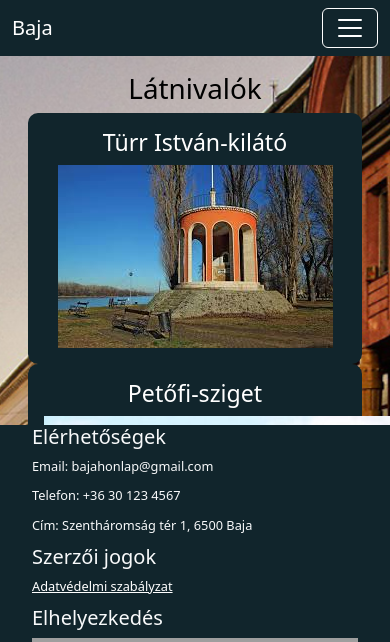
After one commit to TothMilan2/Bajahonlap, a PHP site: page /latnivalok.html in a window 390 px wide; the page is wider, and only the part inside the window is pictured. The commit adds this page. Shown: the top 642 px of that part. Run offline with PHP 8.4, Linux system fonts and the light colour scheme; grey boxes are pictures that could not be loaded.

Commit message:
BJ-33 latnivalok oldal hatter, kepek

```diff
--- /dev/null
+++ b/tablet/latnivalok.html
@@ -0,0 +1,183 @@
+<!DOCTYPE html>
+<html lang="hu">
+<head>
+    <meta charset="UTF-8">
+    <meta name="viewport" content="width=device-width, initial-scale=1.0">
+    <title>Főoldal</title>
+    <link href="https://cdn.jsdelivr.net/npm/bootstrap@5.3.8/dist/css/bootstrap.min.css" rel="stylesheet" integrity="sha384-sRIl4kxILFvY47J16cr9ZwB07vP4J8+LH7qKQnuqkuIAvNWLzeN8tE5YBujZqJLB" crossorigin="anonymous">
+    <link rel="stylesheet" href="style.css">
+</head>
+<body id="latnivalok_hatter">
+  <header>
+    <nav class="navbar" style="background-color: #11252C;">
+      <div class="container-fluid">
+
+        <a class="navbar-brand" href="#" style="color:white;">Baja</a>
+        <button class="navbar-toggler d-lg-none" type="button" data-bs-toggle="offcanvas" data-bs-target="#offcanvasNavbar"
+          aria-controls="offcanvasNavbar" aria-label="Toggle navigation">
+          <span class="navbar-toggler-icon"></span>
+        </button>
+
+
+      <ul class="navbar-nav d-none d-lg-flex flex-row ms-auto align-items-center">
+              <li class="nav-item">
+                  <form class="d-flex" role="search">
+                    <input class="form-control me-2" type="search" placeholder="Search" aria-label="Search"/>
+                    <button class="btn btn-secondary" type="submit" style="margin: 0 1rem 0 0;">Search</button>
+                  </form>
+              </li>
+              <li class="nav-item me-3">
+                  <a class="nav-link active" aria-current="page" href="#" style="color:white;">Látnivalók</a>
+              </li>
+              <li class="nav-item me-3">
+                  <a class="nav-link" href="#" style="color:white;">Ajánlatok</a>
+              </li>
+              <li class="nav-item me-3">
+                  <a class="nav-link" href="#" style="color:white;">Eseménynaptár</a>
+              </li>
+      </ul>
+
+
+      <div class="offcanvas offcanvas-end" tabindex="-1" id="offcanvasNavbar" aria-labelledby="offcanvasNavbarLabel"
+        style="background-color:#11252C; color:white; width:300px;">
+        <div class="offcanvas-header">
+          <h5 class="offcanvas-title" id="offcanvasNavbarLabel">Baja</h5>
+          <button type="button" class="btn-close btn-close-white" data-bs-dismiss="offcanvas" aria-label="Close"></button>
+        </div>
+        <div class="offcanvas-body">
+          <ul class="navbar-nav justify-content-end flex-grow-1 pe-3">
+            <li class="nav-item">
+              <a class="nav-link active" aria-current="page" href="#" style="color:white;">Látnivalók</a>
+            </li>
+            <li class="nav-item">
+              <a class="nav-link" href="#" style="color:white;">Ajánlatok</a>
+            </li>
+            <li class="nav-item">
+              <a class="nav-link" href="#" style="color:white;">Eseménynaptár</a>
+            </li>
+          </ul>
+          <form class="d-flex mt-3" role="search">
+            <input class="form-control me-2" type="search" placeholder="Search" aria-label="Search"/>
+            <button class="btn btn-secondary" type="submit">Search</button>
+          </form>
+        </div>
+      </div>
+
+    </div>
+  </nav>
+
+
+
+</header>
+
+
+<main id="latnivalok_main">
+    <div class="container-fluid">
+        <div class="row">
+            <div class="col-12">
+                <h1>Látnivalók</h1>
+            </div>
+        </div>
+    </div>
+    <div class="container">
+        <div class="row">
+            <div class="col-xs-12 col-sm-12 col-md-6 col-lg-6 col-xl-4 col-xxl-4">
+                <div id="latnivalok_box1">
+                    <h3>Türr István-kilátó</h3>
+                    <img src="img/turrkilato.jfif" alt="">
+                </div>
+            </div>
+            <div class="col-xs-12 col-sm-12 col-md-6 col-lg-6 col-xl-4 col-xxl-4">
+                <div id="latnivalok_box2">
+                    <h3>Petőfi-sziget</h3>
+                    <img src="img/petofisziget.jpg" alt="">
+                </div>
+            </div>
+            <div class="col-xs-12 col-sm-12 col-md-6 col-lg-6 col-xl-4 col-xxl-4">
+                <div id="latnivalok_box3">
+                    <h3>Szentháromság tér</h3>
+                </div>
+            </div>
+        </div>
+    </div>
+</main>
+
+
+<footer class="text-light">
+      <div class="container-fluid" id="footer-content">
+        <div class="row">
+            <div class="col-xs-12 col-sm-12 col-md-4 col-lg-4 col-xl-4 col-xxl-4" id="footer-oszlop1">
+              <h5>Elérhetőségek</h5>
+              <p style="font-size: 0.8rem; margin-bottom: 10px;">Email: bajahonlap@gmail.com</p>
+              <p style="font-size: 0.8rem; margin-bottom: 10px;">Telefon: +36 30 123 4567</p>
+              <p style="font-size: 0.8rem; margin-bottom: 10px;">Cím: Szentháromság tér 1, 6500 Baja</p>
+            </div>
+            <div class="col-xs-12 col-sm-12 col-md-4 col-lg-4 col-xl-4 col-xxl-4" id="footer-oszlop3">
+              <h5>Szerzői jogok</h5>
+              <p style="font-size: 0.8rem; margin-bottom: 10px;"><a  href="adatvedelemi.html">Adatvédelmi szabályzat</a></p>
+              <!--<form id="newsletter-form" action="subscribe.php" method="post">
+                  <div class="footer-emailbox">
+                      <input type="email" class="footer-emailmezo" id="email" name="email" placeholder="pelda@mind.fit" autocomplete="off" required>
+                      <input class="footer-emailgomb" value="Küldés" type="submit">
+                  </div>
+              </form>-->
+          </div>
+          <div class="col-xs-12 col-sm-12 col-md-4 col-lg-4 col-xl-4 col-xxl-4" id="footer-oszlop2">
+            <h5>Elhelyezkedés</h5>
+            <iframe src="https://www.google.com/maps?q=6500+Baja,+B%C3%A1cska+t%C3%A9r+1.&output=embed"
+                    width="100%" height="200" style="border:0;" allowfullscreen="" loading="lazy"></iframe>
+          </div>
+        </div>
+    </div>
+    <div class="container-fluid" id="footer-icons">
+      <div class="row me-0 align-items-center">
+        <div class="col-12">
+          <ul class="social-icons">
+            <li>
+              <a href="">
+                <svg xmlns="http://www.w3.org/2000/svg" width="20" height="20" fill="currentColor" class="bi bi-facebook" viewBox="0 0 16 16">
+                  <path d="M16 8.049c0-4.446-3.582-8.05-8-8.05C3.58 0-.002 3.603-.002 8.05c0 4.017 2.926 7.347 6.75 7.951v-5.625h-2.03V8.05H6.75V6.275c0-2.017 1.195-3.131 3.022-3.131.876 0 1.791.157 1.791.157v1.98h-1.009c-.993 0-1.303.621-1.303 1.258v1.51h2.218l-.354 2.326H9.25V16c3.824-.604 6.75-3.934 6.75-7.951"/>
+                  </svg>
+              </a>
+            </li>
+            <li>
+              <a href="">
+                <svg xmlns="http://www.w3.org/2000/svg" width="20" height="20" fill="currentColor" class="bi bi-instagram" viewBox="0 0 16 16">
+                  <path d="M8 0C5.829 0 5.556.01 4.703.048 3.85.088 3.269.222 2.76.42a3.9 3.9 0 0 0-1.417.923A3.9 3.9 0 0 0 .42 2.76C.222 3.268.087 3.85.048 4.7.01 5.555 0 5.827 0 8.001c0 2.172.01 2.444.048 3.297.04.852.174 1.433.372 1.942.205.526.478.972.923 1.417.444.445.89.719 1.416.923.51.198 1.09.333 1.942.372C5.555 15.99 5.827 16 8 16s2.444-.01 3.298-.048c.851-.04 1.434-.174 1.943-.372a3.9 3.9 0 0 0 1.416-.923c.445-.445.718-.891.923-1.417.197-.509.332-1.09.372-1.942C15.99 10.445 16 10.173 16 8s-.01-2.445-.048-3.299c-.04-.851-.175-1.433-.372-1.941a3.9 3.9 0 0 0-.923-1.417A3.9 3.9 0 0 0 13.24.42c-.51-.198-1.092-.333-1.943-.372C10.443.01 10.172 0 7.998 0zm-.717 1.442h.718c2.136 0 2.389.007 3.232.046.78.035 1.204.166 1.486.275.373.145.64.319.92.599s.453.546.598.92c.11.281.24.705.275 1.485.039.843.047 1.096.047 3.231s-.008 2.389-.047 3.232c-.035.78-.166 1.203-.275 1.485a2.5 2.5 0 0 1-.599.919c-.28.28-.546.453-.92.598-.28.11-.704.24-1.485.276-.843.038-1.096.047-3.232.047s-2.39-.009-3.233-.047c-.78-.036-1.203-.166-1.485-.276a2.5 2.5 0 0 1-.92-.598 2.5 2.5 0 0 1-.6-.92c-.109-.281-.24-.705-.275-1.485-.038-.843-.046-1.096-.046-3.233s.008-2.388.046-3.231c.036-.78.166-1.204.276-1.486.145-.373.319-.64.599-.92s.546-.453.92-.598c.282-.11.705-.24 1.485-.276.738-.034 1.024-.044 2.515-.045zm4.988 1.328a.96.96 0 1 0 0 1.92.96.96 0 0 0 0-1.92m-4.27 1.122a4.109 4.109 0 1 0 0 8.217 4.109 4.109 0 0 0 0-8.217m0 1.441a2.667 2.667 0 1 1 0 5.334 2.667 2.667 0 0 1 0-5.334"/>
+                </svg>
+              </a>
+            </li>
+            <li>
+              <a href="">
+                <svg xmlns="http://www.w3.org/2000/svg" width="20" height="20" fill="currentColor" class="bi bi-github" viewBox="0 0 16 16">
+                  <path d="M8 0C3.58 0 0 3.58 0 8c0 3.54 2.29 6.53 5.47 7.59.4.07.55-.17.55-.38 0-.19-.01-.82-.01-1.49-2.01.37-2.53-.49-2.69-.94-.09-.23-.48-.94-.82-1.13-.28-.15-.68-.52-.01-.53.63-.01 1.08.58 1.23.82.72 1.21 1.87.87 2.33.66.07-.52.28-.87.51-1.07-1.78-.2-3.64-.89-3.64-3.95 0-.87.31-1.59.82-2.15-.08-.2-.36-1.02.08-2.12 0 0 .67-.21 2.2.82.64-.18 1.32-.27 2-.27s1.36.09 2 .27c1.53-1.04 2.2-.82 2.2-.82.44 1.1.16 1.92.08 2.12.51.56.82 1.27.82 2.15 0 3.07-1.87 3.75-3.65 3.95.29.25.54.73.54 1.48 0 1.07-.01 1.93-.01 2.2 0 .21.15.46.55.38A8.01 8.01 0 0 0 16 8c0-4.42-3.58-8-8-8"/>
+                </svg>
+              </a>
+            </li>
+            <li>
+              <a href="">
+                <svg xmlns="http://www.w3.org/2000/svg" width="20" height="20" fill="currentColor" class="bi bi-twitter-x" viewBox="0 0 16 16">
+                  <path d="M12.6.75h2.454l-5.36 6.142L16 15.25h-4.937l-3.867-5.07-4.425 5.07H.316l5.733-6.57L0 .75h5.063l3.495 4.633L12.601.75Zm-.86 13.028h1.36L4.323 2.145H2.865z"/>
+                </svg>
+              </a>
+            </li>
+            <li>
+              <a href="">
+                <svg xmlns="http://www.w3.org/2000/svg" width="20" height="20" fill="currentColor" class="bi bi-youtube" viewBox="0 0 16 16">
+                  <path d="M8.051 1.999h.089c.822.003 4.987.033 6.11.335a2.01 2.01 0 0 1 1.415 1.42c.101.38.172.883.22 1.402l.01.104.022.26.008.104c.065.914.073 1.77.074 1.957v.075c-.001.194-.01 1.108-.082 2.06l-.008.105-.009.104c-.05.572-.124 1.14-.235 1.558a2.01 2.01 0 0 1-1.415 1.42c-1.16.312-5.569.334-6.18.335h-.142c-.309 0-1.587-.006-2.927-.052l-.17-.006-.087-.004-.171-.007-.171-.007c-1.11-.049-2.167-.128-2.654-.26a2.01 2.01 0 0 1-1.415-1.419c-.111-.417-.185-.986-.235-1.558L.09 9.82l-.008-.104A31 31 0 0 1 0 7.68v-.123c.002-.215.01-.958.064-1.778l.007-.103.003-.052.008-.104.022-.26.01-.104c.048-.519.119-1.023.22-1.402a2.01 2.01 0 0 1 1.415-1.42c.487-.13 1.544-.21 2.654-.26l.17-.007.172-.006.086-.003.171-.007A100 100 0 0 1 7.858 2zM6.4 5.209v4.818l4.157-2.408z"/>
+                </svg>
+              </a>
+            </li>
+          </ul>
+        </div>
+      </div>
+    </div>
+</footer>
+
+
+
+
+    <script src="https://cdn.jsdelivr.net/npm/bootstrap@5.3.2/dist/js/bootstrap.bundle.min.js"></script>
+    <script src="main.js"></script>
+</body>
+</html>
--- a/tablet/style.css
+++ b/tablet/style.css
@@ -145,7 +145,7 @@ a:hover{
     padding: 0;
 }
 .fooldal_hatter{
-    background-image: url(img/fooldalhatter2.jfif);
+    background-image: url(img/hatter2.jpg);
     width: 100%;
     height: 30rem;
     text-align:left;
@@ -171,6 +171,32 @@ a:hover{
 }
 
 /*Adatvédelem*/
+/*Látnivalók*/
+#latnivalok_hatter{
+    background-image: url(img/hatter2.jpg);
+    background-position: center;
+    background-repeat: no-repeat;
+    background-size: cover;
+    color: black;
+}
+
+#latnivalok_main{
+    text-align: center;
+    padding: 1rem;
+
+}
+
+#latnivalok_box1, #latnivalok_box2, #latnivalok_box3{
+    text-align: center;
+    border-radius: 10px;
+    padding: 1rem;
+    width: 100%;
+    background-color: var(--a);
+    color: white;
+
+}
+
+/*Látnivalók*/
 /*media - xs(0-576) sm(576-768) md(768-992) lg(992-1200) xl(1200-1400)*/
 @media only screen and (max-width: 1400px) {
 
```
Also changed, not shown: tablet/img/hatter.jfif (added), tablet/img/hatter2.jpg (added), tablet/img/petofisziget.jpg (added), tablet/img/turrkilato.jfif (added).
